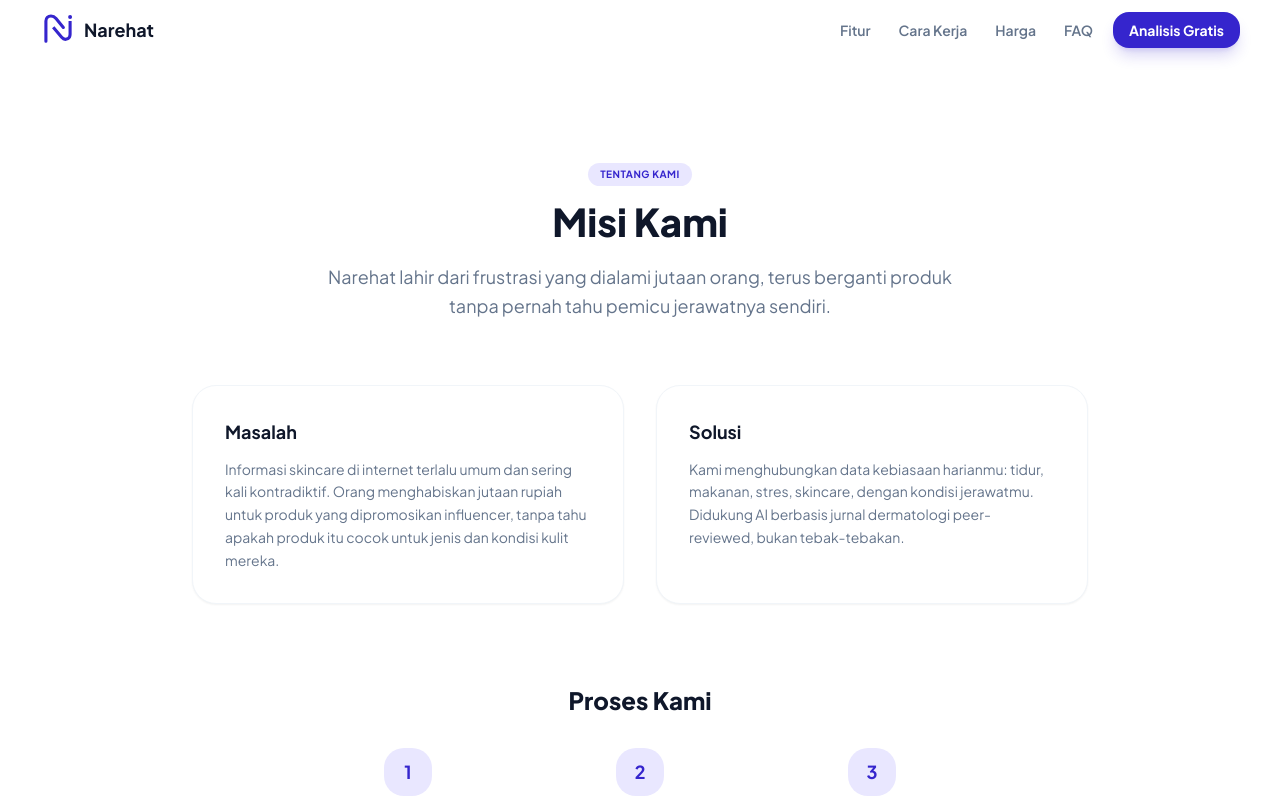
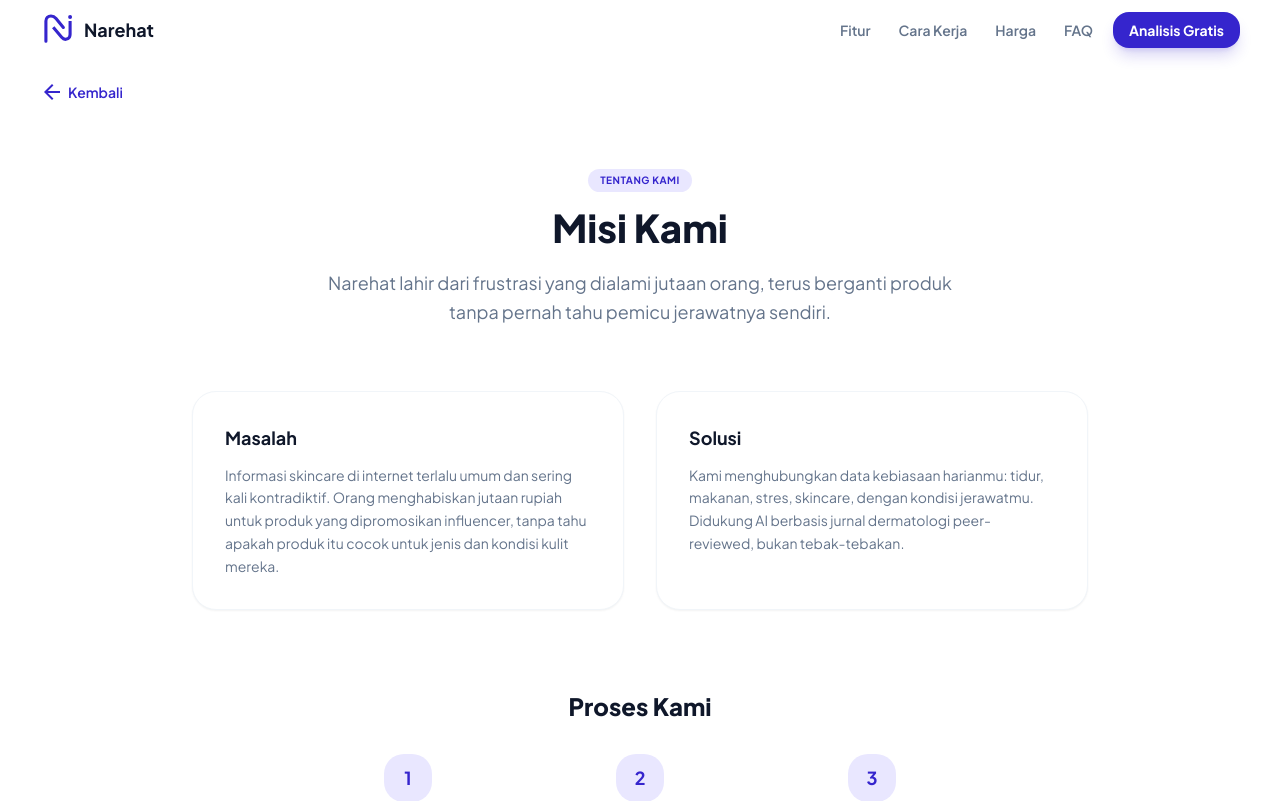
Before and after one commit to wisnuwrdh/narehat, a Next.js app: page /about in a window 1280 px wide. Shown: the top 801 px of the page. Built offline with nearby package versions, Linux system fonts and the light colour scheme.

Commit message:
feat: tambah back button (← Kembali) di /about, /privacy, /terms, /contact, /blog

```diff
--- a/app/about/page.tsx
+++ b/app/about/page.tsx
@@ -7,7 +7,13 @@ export default function AboutPage() {
     <>
       <Navbar />
       <main className="pt-20">
-        <section className="container-narrow py-20">
+        <div className="container-narrow mb-4">
+          <Link href="/" className="inline-flex items-center gap-1 text-sm font-semibold text-primary hover:text-primary/80 transition-colors">
+            <span className="material-symbols-outlined text-lg">arrow_back</span>
+            Kembali
+          </Link>
+        </div>
+        <section className="container-narrow py-10">
           <div className="text-center mb-16">
             <span className="inline-block px-3 py-1 bg-primary-light text-primary rounded-full text-[10px] font-bold uppercase tracking-wider mb-3">
               Tentang Kami
--- a/app/blog/page.tsx
+++ b/app/blog/page.tsx
@@ -1,5 +1,6 @@
 import Navbar from "@/components/landing/Navbar";
 import Footer from "@/components/landing/Footer";
+import Link from "next/link";
 
 export default function BlogPage() {
   return (
@@ -7,6 +8,10 @@ export default function BlogPage() {
       <Navbar />
       <main className="pt-24 pb-20 px-5">
         <div className="container-narrow max-w-2xl mx-auto text-center">
+          <Link href="/" className="inline-flex items-center gap-1 text-sm font-semibold text-primary hover:text-primary/80 transition-colors mb-6">
+            <span className="material-symbols-outlined text-lg">arrow_back</span>
+            Kembali
+          </Link>
           <span className="inline-block px-3 py-1 bg-primary-light text-primary rounded-full text-[10px] font-bold uppercase tracking-wider mb-4">
             Blog
           </span>
--- a/app/contact/page.tsx
+++ b/app/contact/page.tsx
@@ -1,5 +1,6 @@
 import Navbar from "@/components/landing/Navbar";
 import Footer from "@/components/landing/Footer";
+import Link from "next/link";
 
 export default function ContactPage() {
   return (
@@ -7,6 +8,10 @@ export default function ContactPage() {
       <Navbar />
       <main className="pt-24 pb-20 px-5">
         <div className="container-narrow max-w-2xl mx-auto text-center">
+          <Link href="/" className="inline-flex items-center gap-1 text-sm font-semibold text-primary hover:text-primary/80 transition-colors mb-6">
+            <span className="material-symbols-outlined text-lg">arrow_back</span>
+            Kembali
+          </Link>
           <span className="inline-block px-3 py-1 bg-primary-light text-primary rounded-full text-[10px] font-bold uppercase tracking-wider mb-4">
             Kontak
           </span>
--- a/app/privacy/page.tsx
+++ b/app/privacy/page.tsx
@@ -1,5 +1,6 @@
 import Navbar from "@/components/landing/Navbar";
 import Footer from "@/components/landing/Footer";
+import Link from "next/link";
 
 export default function PrivacyPage() {
   return (
@@ -7,6 +8,10 @@ export default function PrivacyPage() {
       <Navbar />
       <main className="pt-24 pb-20 px-5">
         <div className="container-narrow max-w-3xl mx-auto">
+          <Link href="/" className="inline-flex items-center gap-1 text-sm font-semibold text-primary hover:text-primary/80 transition-colors mb-6">
+            <span className="material-symbols-outlined text-lg">arrow_back</span>
+            Kembali
+          </Link>
           <h1 className="text-3xl font-extrabold text-slate-900 mb-2">Kebijakan Privasi</h1>
           <p className="text-sm text-muted mb-10">Terakhir diperbarui: Juli 2026</p>
 
--- a/app/terms/page.tsx
+++ b/app/terms/page.tsx
@@ -1,5 +1,6 @@
 import Navbar from "@/components/landing/Navbar";
 import Footer from "@/components/landing/Footer";
+import Link from "next/link";
 
 export default function TermsPage() {
   return (
@@ -7,6 +8,10 @@ export default function TermsPage() {
       <Navbar />
       <main className="pt-24 pb-20 px-5">
         <div className="container-narrow max-w-3xl mx-auto">
+          <Link href="/" className="inline-flex items-center gap-1 text-sm font-semibold text-primary hover:text-primary/80 transition-colors mb-6">
+            <span className="material-symbols-outlined text-lg">arrow_back</span>
+            Kembali
+          </Link>
           <h1 className="text-3xl font-extrabold text-slate-900 mb-2">Syarat & Ketentuan</h1>
           <p className="text-sm text-muted mb-10">Terakhir diperbarui: Juli 2026</p>
 
```
